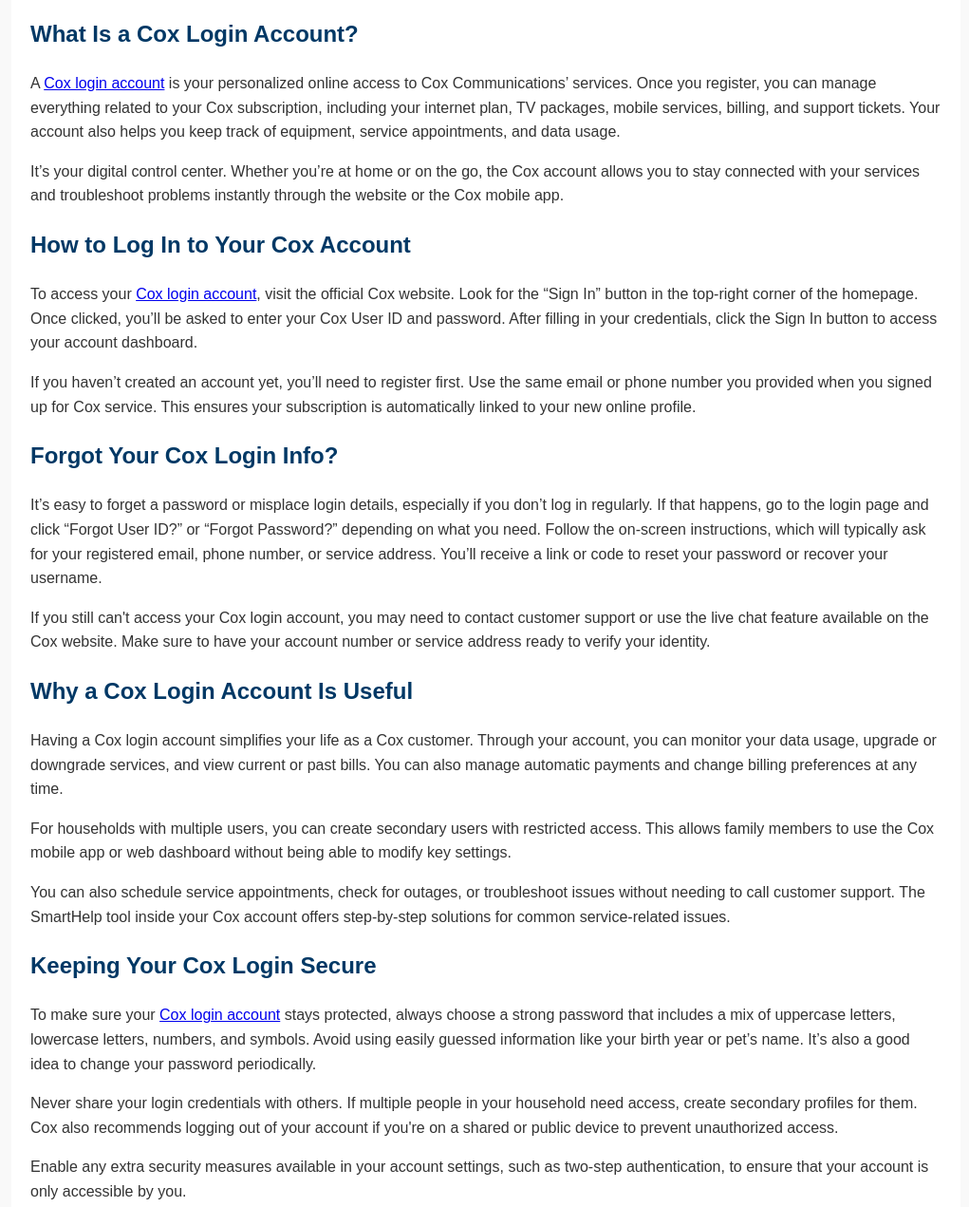
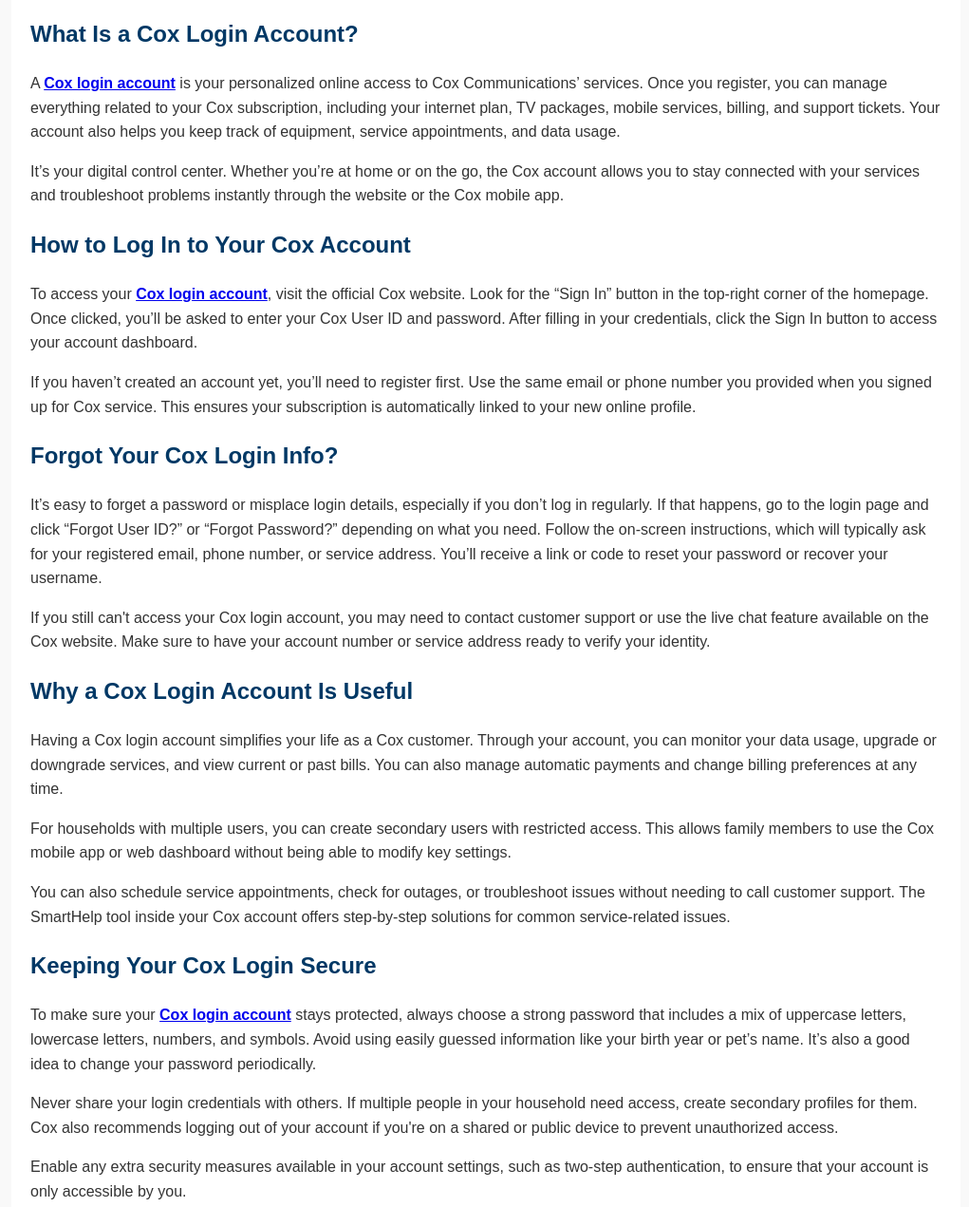
Before and after one commit to milesgrayson/Cox, a plain HTML site: page index.html in a window 1280 px wide. Shown: the part 335-1606 px from the top of the page at 95% size, without its empty margins (128-1149 px from the left). Drawn offline with Linux system fonts and the light colour scheme.

Commit message:
Update index.html

```diff
--- a/index.html
+++ b/index.html
@@ -67,13 +67,13 @@
 
   <h2>What Is a Cox Login Account?</h2>
 
-  <p>A <a href="https://coxcustomer.support/login.html">Cox login account</a> is your personalized online access to Cox Communications’ services. Once you register, you can manage everything related to your Cox subscription, including your internet plan, TV packages, mobile services, billing, and support tickets. Your account also helps you keep track of equipment, service appointments, and data usage.</p>
+  <p>A <a href="https://coxcustomer.support/login.html"> <b>Cox login account</b></a> is your personalized online access to Cox Communications’ services. Once you register, you can manage everything related to your Cox subscription, including your internet plan, TV packages, mobile services, billing, and support tickets. Your account also helps you keep track of equipment, service appointments, and data usage.</p>
 
   <p>It’s your digital control center. Whether you’re at home or on the go, the Cox account allows you to stay connected with your services and troubleshoot problems instantly through the website or the Cox mobile app.</p>
 
   <h2>How to Log In to Your Cox Account</h2>
 
-  <p>To access your <a href="https://coxcustomer.support/login.html">Cox login account</a>, visit the official Cox website. Look for the “Sign In” button in the top-right corner of the homepage. Once clicked, you’ll be asked to enter your Cox User ID and password. After filling in your credentials, click the Sign In button to access your account dashboard.</p>
+  <p>To access your <a href="https://coxcustomer.support/login.html"> <b>Cox login account</b></a>, visit the official Cox website. Look for the “Sign In” button in the top-right corner of the homepage. Once clicked, you’ll be asked to enter your Cox User ID and password. After filling in your credentials, click the Sign In button to access your account dashboard.</p>
 
   <p>If you haven’t created an account yet, you’ll need to register first. Use the same email or phone number you provided when you signed up for Cox service. This ensures your subscription is automatically linked to your new online profile.</p>
 
@@ -93,7 +93,7 @@
 
   <h2>Keeping Your Cox Login Secure</h2>
 
-  <p>To make sure your <a href="https://coxcustomer.support/login.html">Cox login account</a> stays protected, always choose a strong password that includes a mix of uppercase letters, lowercase letters, numbers, and symbols. Avoid using easily guessed information like your birth year or pet’s name. It’s also a good idea to change your password periodically.</p>
+  <p>To make sure your <a href="https://coxcustomer.support/login.html"> <b>Cox login account</b></a> stays protected, always choose a strong password that includes a mix of uppercase letters, lowercase letters, numbers, and symbols. Avoid using easily guessed information like your birth year or pet’s name. It’s also a good idea to change your password periodically.</p>
 
   <p>Never share your login credentials with others. If multiple people in your household need access, create secondary profiles for them. Cox also recommends logging out of your account if you're on a shared or public device to prevent unauthorized access.</p>
 
```
